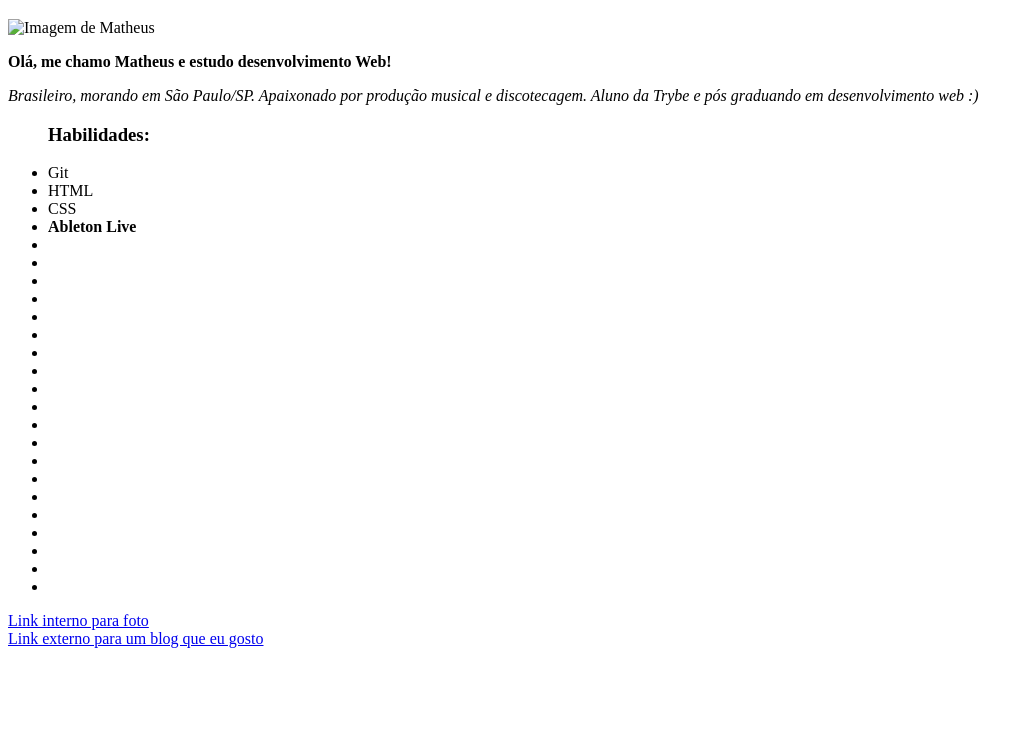
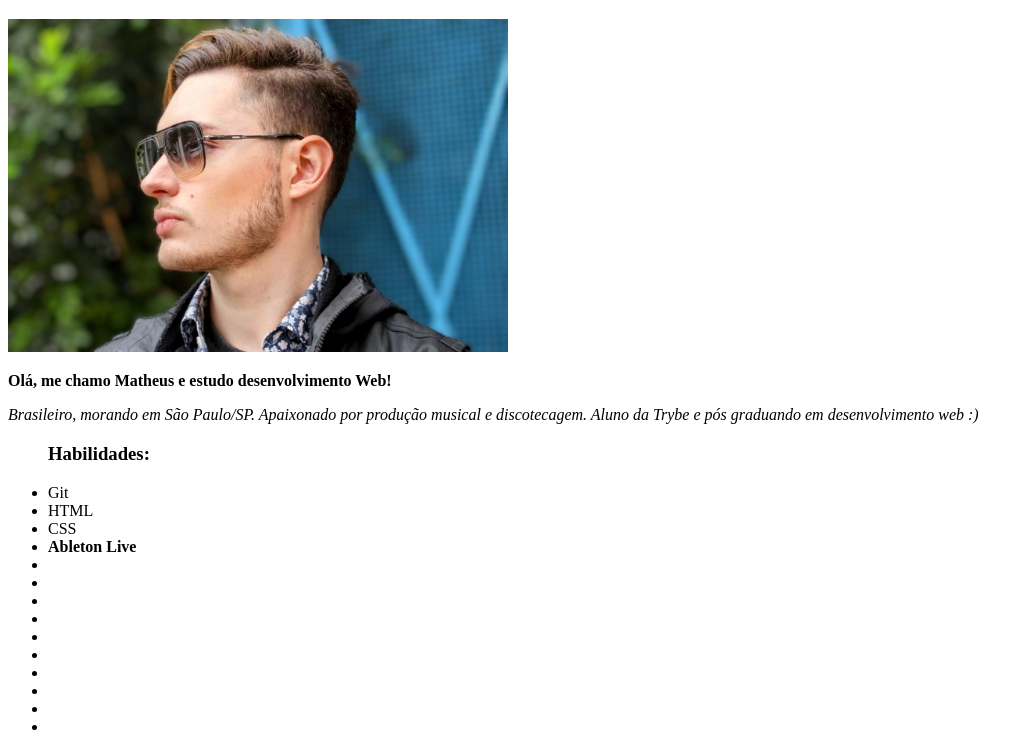
Before and after one commit to mathlaza/mathlaza.github.io, a plain HTML site: page index.html in a window 1280 px wide. Shown: the part 61-800 px from the top of the page, without its empty margins (0-1034 px from the left). Drawn offline with Linux system fonts and the light colour scheme.

Commit message:
colocando minha foto na mesma pasta

```diff
--- a/index.html
+++ b/index.html
@@ -9,7 +9,7 @@
 <body>
   <h1>Matheus Muniz Martinez Lazaro</h1>
 
-  <img id= "fotominha" src="../../Downloads/2022-05-01 22_56_52.111-0300_3.jpg" alt="Imagem de Matheus" width="500px">
+  <img id= "fotominha" src="2022-05-01 22_56_52.111-0300_3.jpg" alt="Imagem de Matheus" width="500px">
 <p><strong>Olá, me chamo Matheus e estudo desenvolvimento Web!</strong></p>
 
 <p><em>Brasileiro, morando em São Paulo/SP. Apaixonado por produção musical e discotecagem. Aluno da Trybe e pós graduando em desenvolvimento web :)</em></p>
```
Also changed, not shown: 2022-05-01 22_56_52.111-0300_3.jpg (added).
